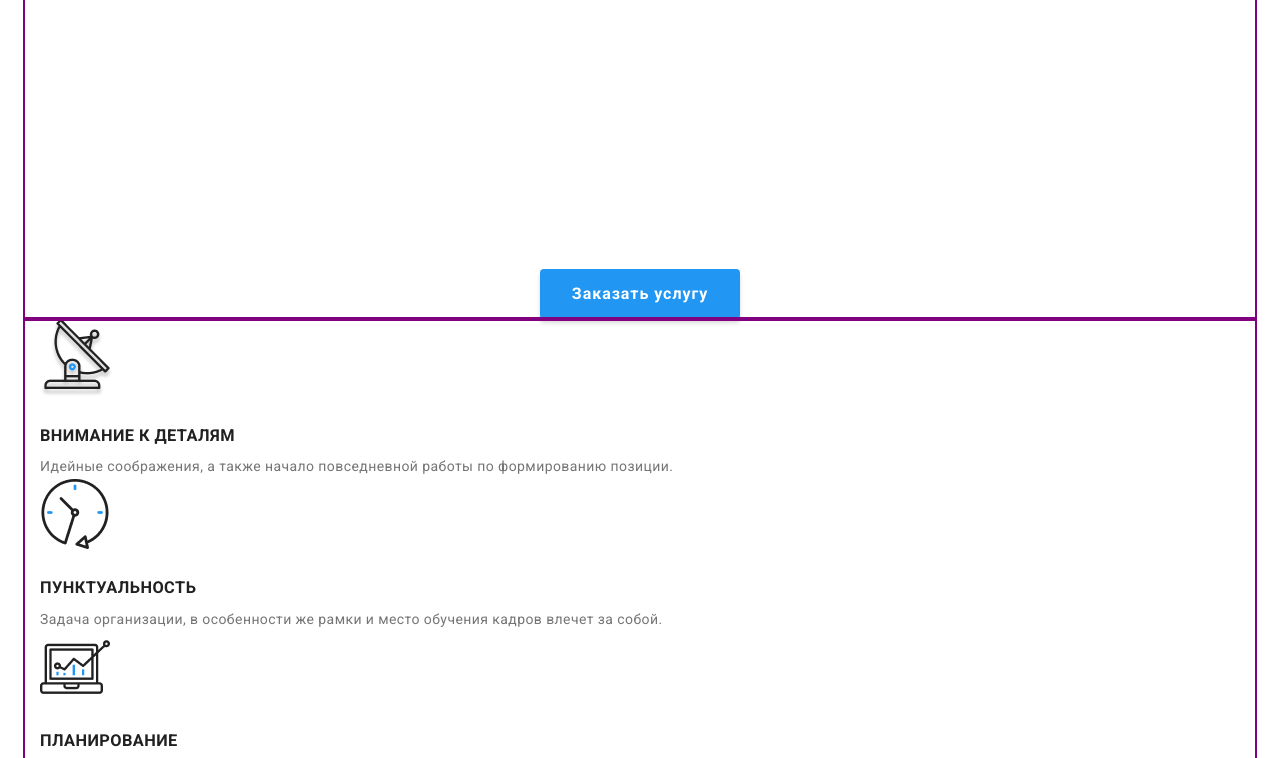
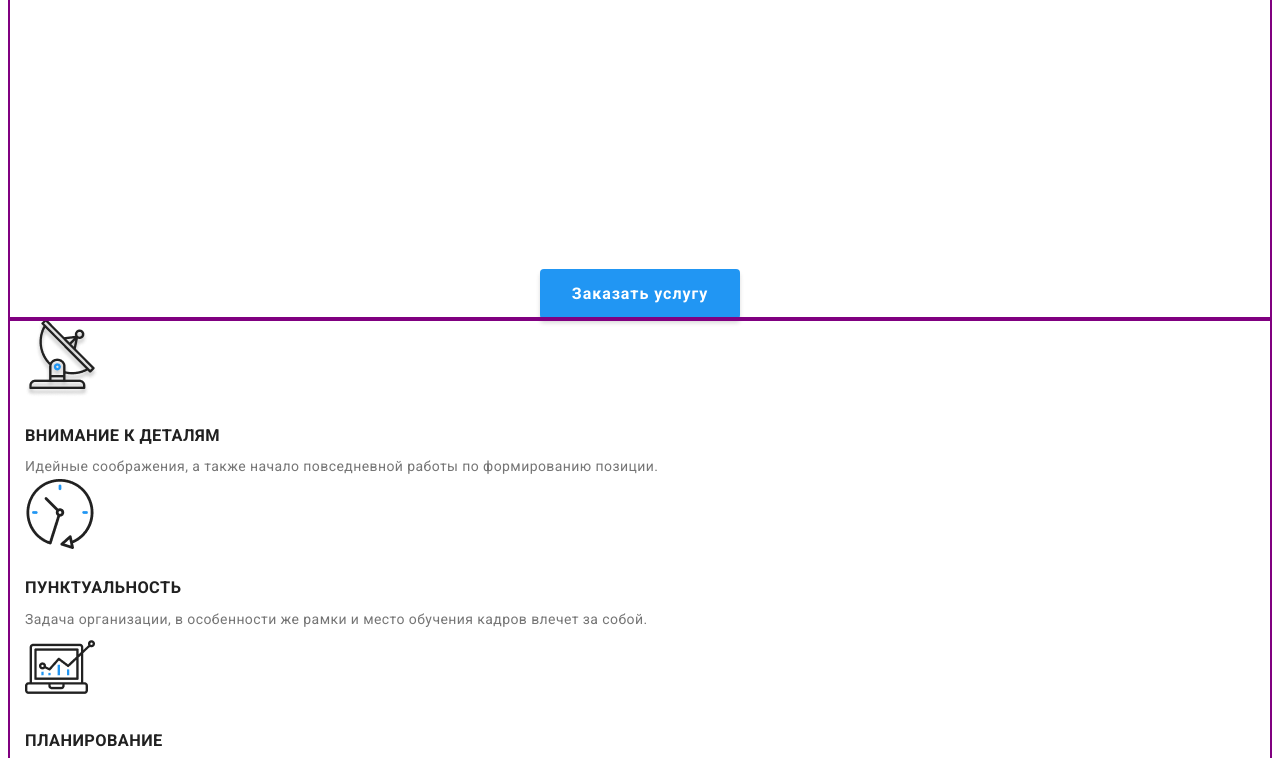
Before and after one commit to Aleksander-Kovalenko/goit-markup-hw-03, a plain HTML site: page index.html in a window 1280 px wide. Shown: the part 222-980 px from the top of the page. Drawn offline with nearby package versions, Linux system fonts and the light colour scheme.

Commit message:
Конечная ширина блока

```diff
--- a/css/portfolio.css
+++ b/css/portfolio.css
@@ -41,7 +41,7 @@ img {
   margin-right: auto;
   padding-left: 15px;
   padding-right: 15px;
-  width: 1200px;
+  width: 1230px;
 
   outline: 2px solid purple;
 }
--- a/css/style.css
+++ b/css/style.css
@@ -39,7 +39,7 @@ img {
   margin-right: auto;
   padding-left: 15px;
   padding-right: 15px;
-  width: 1200px;
+  width: 1230px;
 
   outline: 2px solid purple;
 }
```
